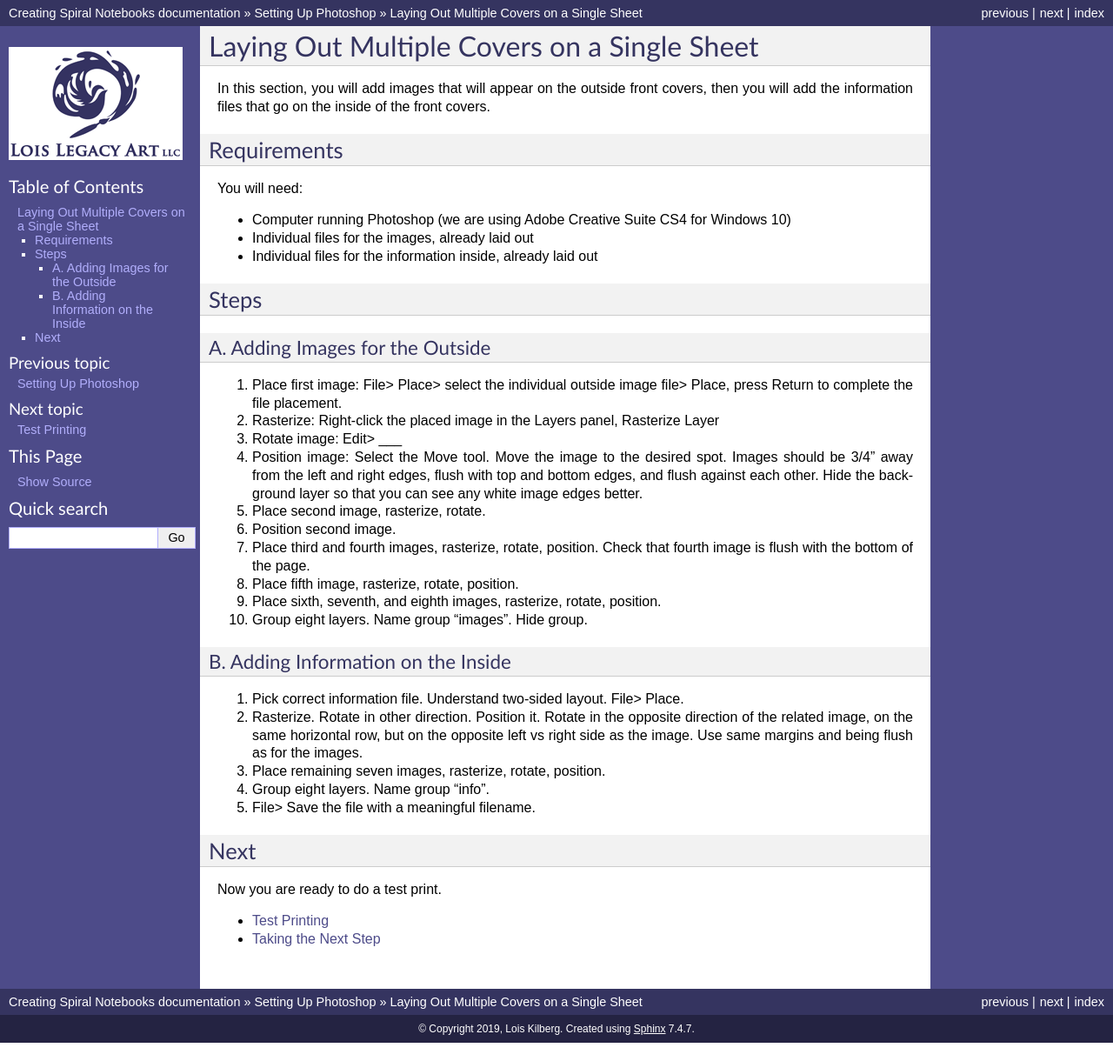
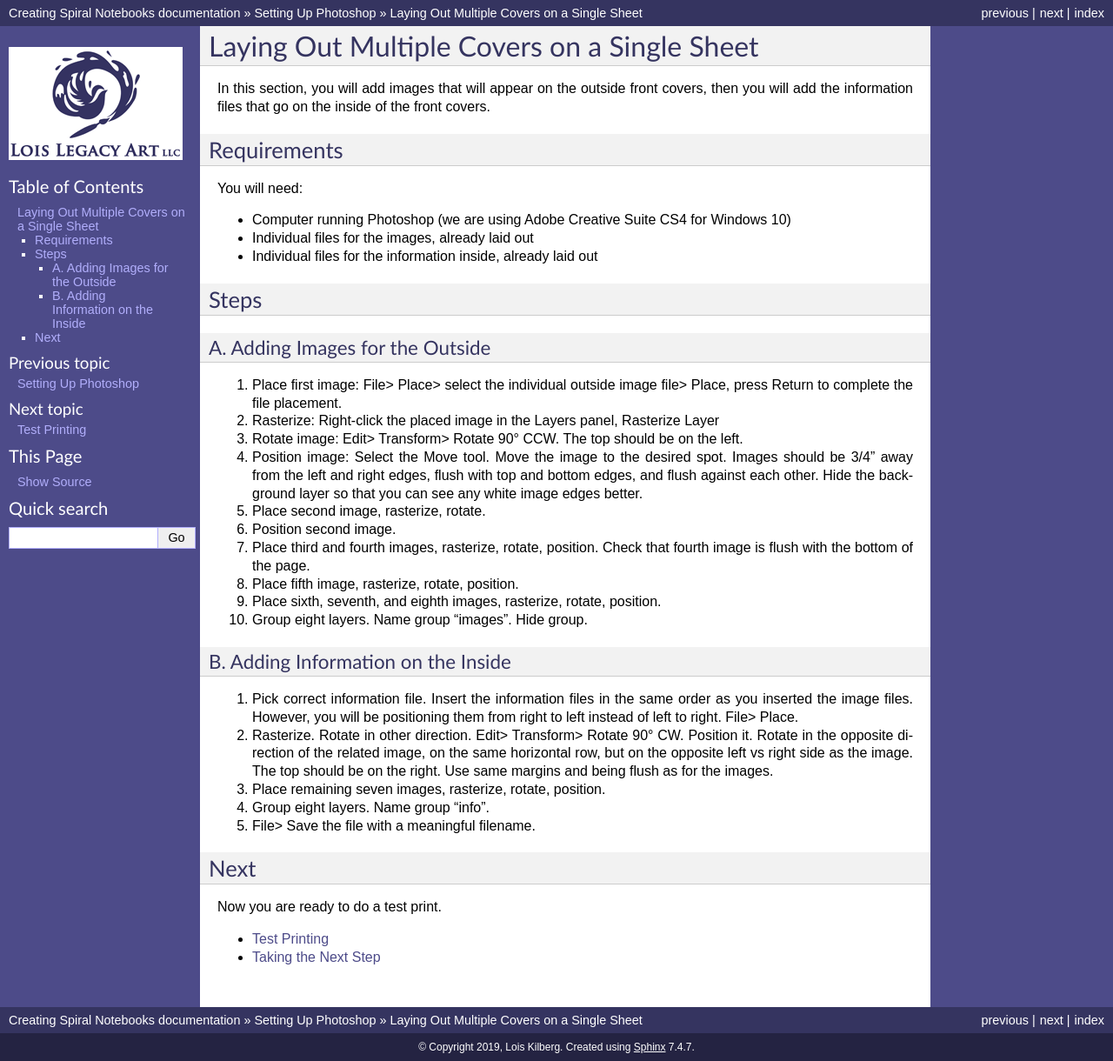
Before and after one commit to loiskilberg/FinalProject, a Sphinx documentation site: the page built from source/02_layingOutMultipleCovers.rst, in a window 1280 px wide. Shown: the whole page at 87% size. Built offline with Sphinx 7.4.7, drawn with Linux system fonts in a browser that asks for light colours; before the commit the page ends 1199 px from its top, so only the background shows below that.

Commit message:
add more details

```diff
--- a/source/02_layingOutMultipleCovers.rst
+++ b/source/02_layingOutMultipleCovers.rst
@@ -23,7 +23,7 @@ A. Adding Images for the Outside
 
 #. Rasterize: Right-click the placed image in the Layers panel, Rasterize Layer
 
-#. Rotate image: Edit> ___
+#. Rotate image: Edit> Transform> Rotate 90° CCW. The top should be on the left.
 
 #. Position image: Select the Move tool. Move the image to the desired spot. Images should be 3/4" away from the left and right edges, flush with top and bottom edges, and flush against each other. Hide the background layer so that you can see any white image edges better.
 
@@ -42,9 +42,9 @@ A. Adding Images for the Outside
 B. Adding Information on the Inside
 +++++++++++++++++++++++++++++++++++
 
-#. Pick correct information file. Understand two-sided layout. File> Place.
+#. Pick correct information file. Insert the information files in the same order as you inserted the image files. However, you will be positioning them from right to left instead of left to right. File> Place.
 
-#. Rasterize. Rotate in other direction. Position it.  Rotate in the opposite direction of the related image, on the same horizontal row, but on the opposite left vs right side as the image. Use same margins and being flush as for the images.
+#. Rasterize. Rotate in other direction. Edit> Transform> Rotate 90° CW. Position it.  Rotate in the opposite direction of the related image, on the same horizontal row, but on the opposite left vs right side as the image. The top should be on the right. Use same margins and being flush as for the images.
 
 #. Place remaining seven images, rasterize, rotate, position.
 
```
